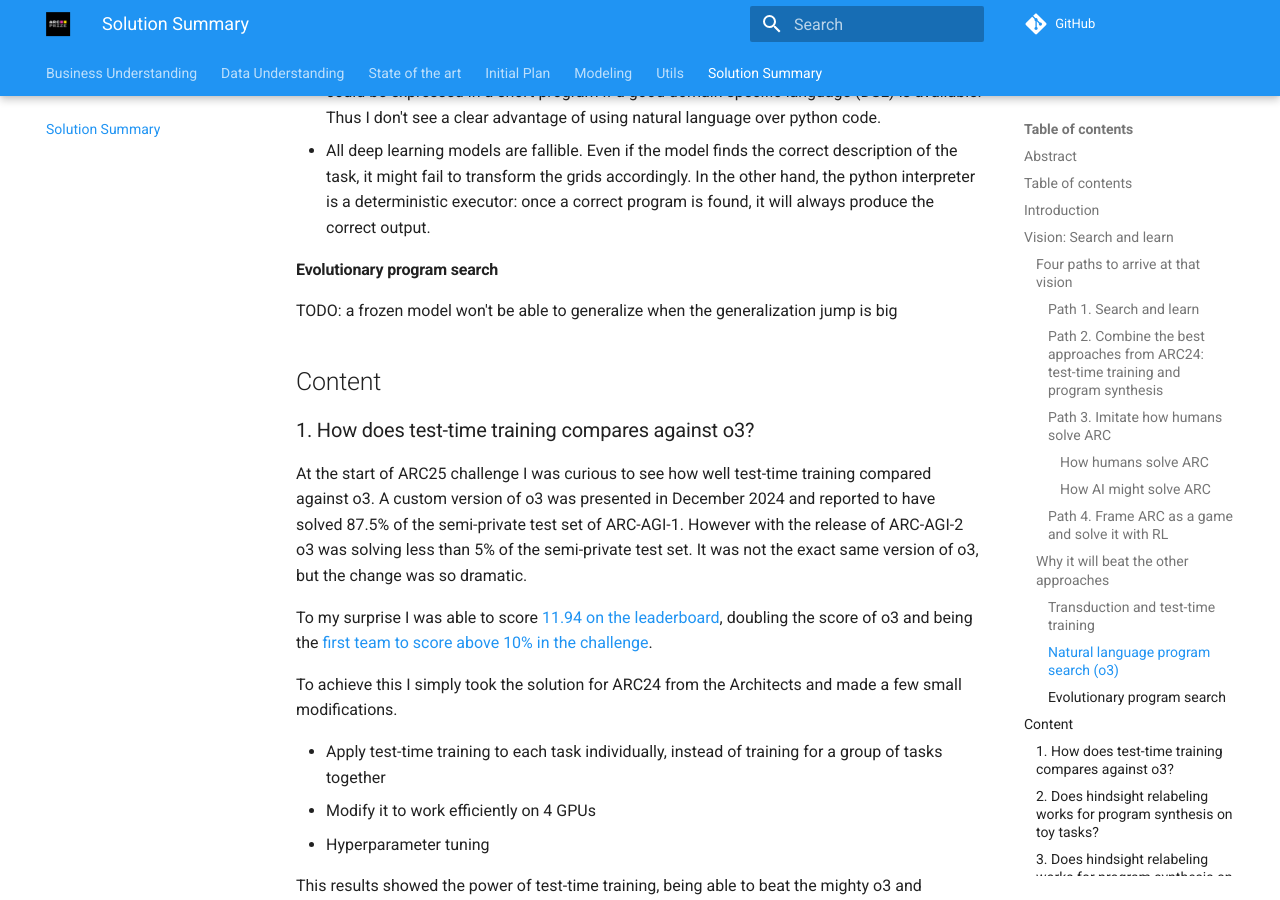
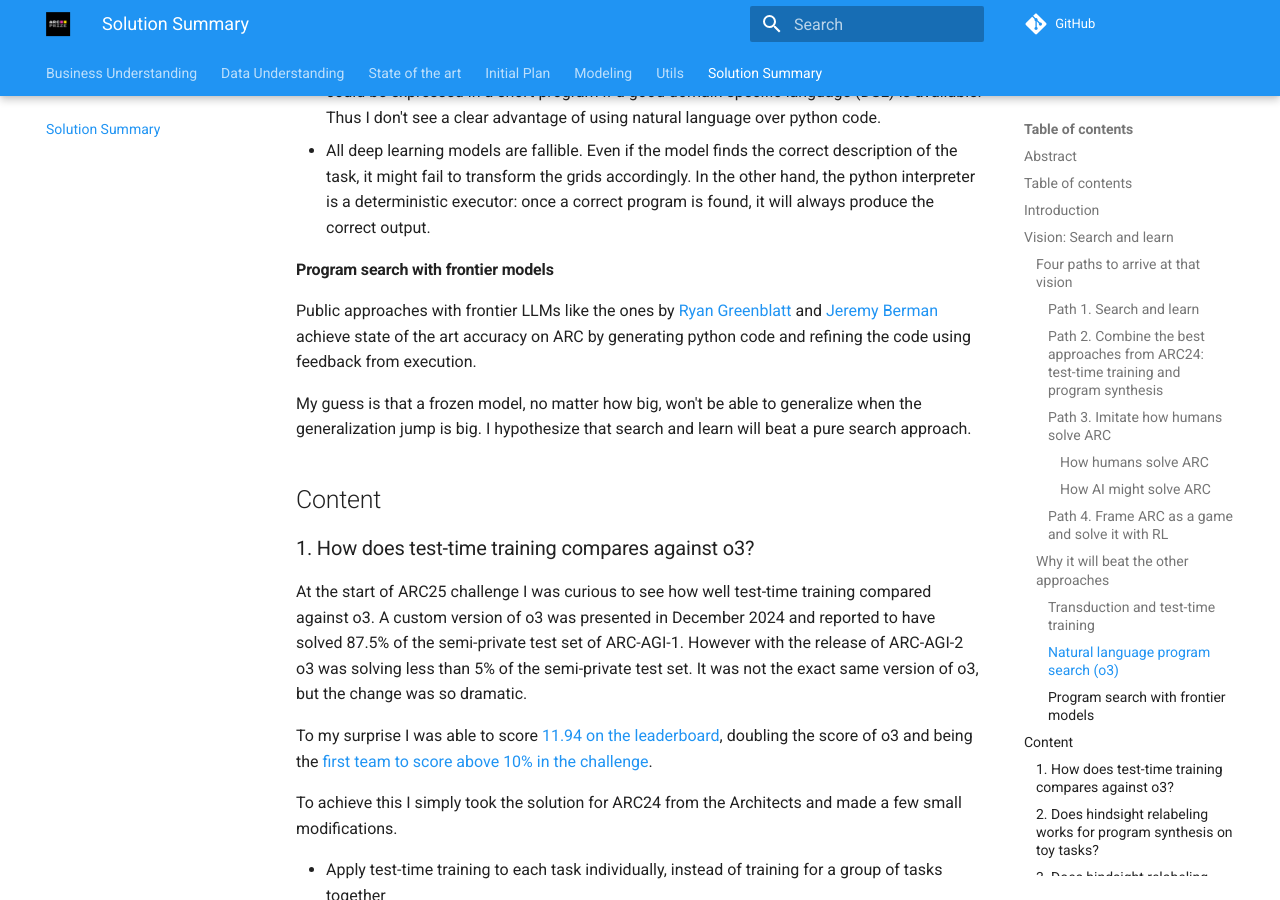
Before and after one commit to ironbar/arc25, an MkDocs documentation site: the page built from docs/05_Solution_Summary.md, in a window 1280 px wide and 900 px high, scrolled down 6187 px. Built offline with MkDocs 1.6.1 and Material for MkDocs 9.7.7, drawn with Linux system fonts in a browser that asks for light colours; comment, search, counter and statistics services are not loaded; some of the changed text lies outside the part shown.

Commit message:
updated documentation

```diff
--- a/docs/05_Solution_Summary.md
+++ b/docs/05_Solution_Summary.md
@@ -28,7 +28,7 @@
   - [Why it will beat the other approaches](#why-it-will-beat-the-other-approaches)
     - [Transduction and test-time training](#transduction-and-test-time-training)
     - [Natural language program search (o3)](#natural-language-program-search-o3)
-    - [Evolutionary program search](#evolutionary-program-search)
+    - [Program search with frontier models](#program-search-with-frontier-models)
 - [Content](#content)
   - [1. How does test-time training compares against o3?](#1-how-does-test-time-training-compares-against-o3)
   - [2. Does hindsight relabeling works for program synthesis on toy tasks?](#2-does-hindsight-relabeling-works-for-program-synthesis-on-toy-tasks)
@@ -169,9 +169,15 @@
 - All deep learning models are fallible. Even if the model finds the correct description of the task,
   it might fail to transform the grids accordingly. In the other hand, the python interpreter is a deterministic executor: once a correct program is found, it will always produce the correct output.
 
-#### Evolutionary program search
+#### Program search with frontier models
 
-TODO: a frozen model won't be able to generalize when the generalization jump is big
+Public approaches with frontier LLMs like the ones by [Ryan Greenblatt](https://redwoodresearch.substack.com/p/getting-50-sota-on-arc-agi-with-gpt)
+and [Jeremy Berman](https://jeremyberman.substack.com/p/how-i-got-a-record-536-on-arc-agi) achieve
+state of the art accuracy on ARC by generating python code and refining the code using feedback from
+execution.
+
+My guess is that a frozen model, no matter how big, won't be able to generalize when the generalization jump is big.
+I hypothesize that search and learn will beat a pure search approach.
 
 ## Content
 
```
